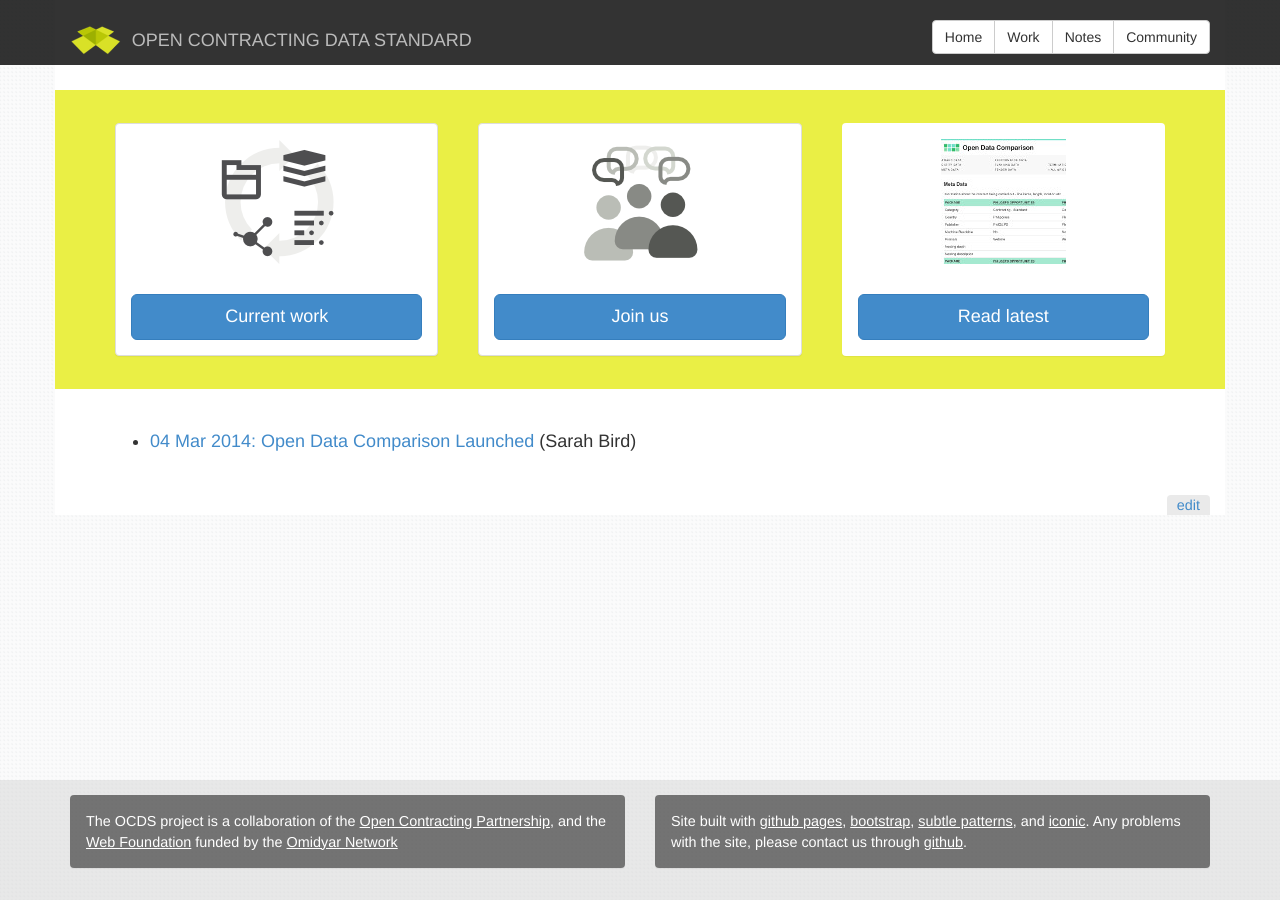
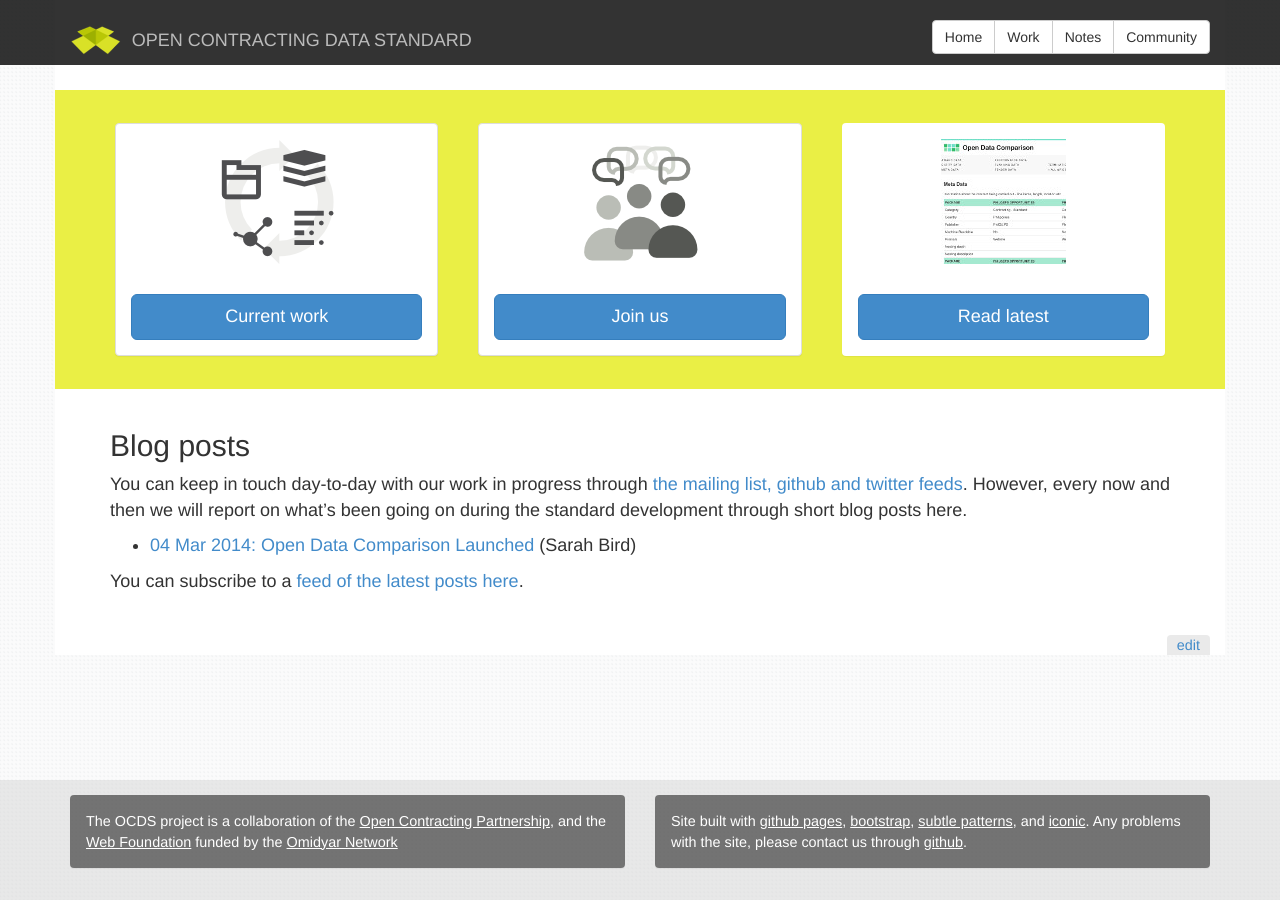
Before and after one commit to open-contracting/open-contracting.github.io, a Jekyll site: the page built from posts.md, in a window 1280 px wide. Built offline with Jekyll 4.4.1, drawn with Linux system fonts in a browser that asks for light colours; nearby versions of some CDN libraries; Markdown is read by kramdown in place of the engine named in the settings.

Commit message:
Adding blog listing

```diff
--- a/posts.md
+++ b/posts.md
@@ -1,7 +1,10 @@
 ---
 layout: home
-title: Latest updates
+title: Blog posts
 ---
+## Blog posts
+
+You can keep in touch day-to-day with our work in progress through [the mailing list, github and twitter feeds](/pages/community.html). However, every now and then we will report on what's been going on during the standard development through short blog posts here.
 
 <ul>
   {% for post in site.posts %}
@@ -10,3 +13,6 @@ title: Latest updates
     </li>
   {% endfor %}
 </ul>
+
+
+You can subscribe to a [feed of the latest posts here](/feed.xml).
```
